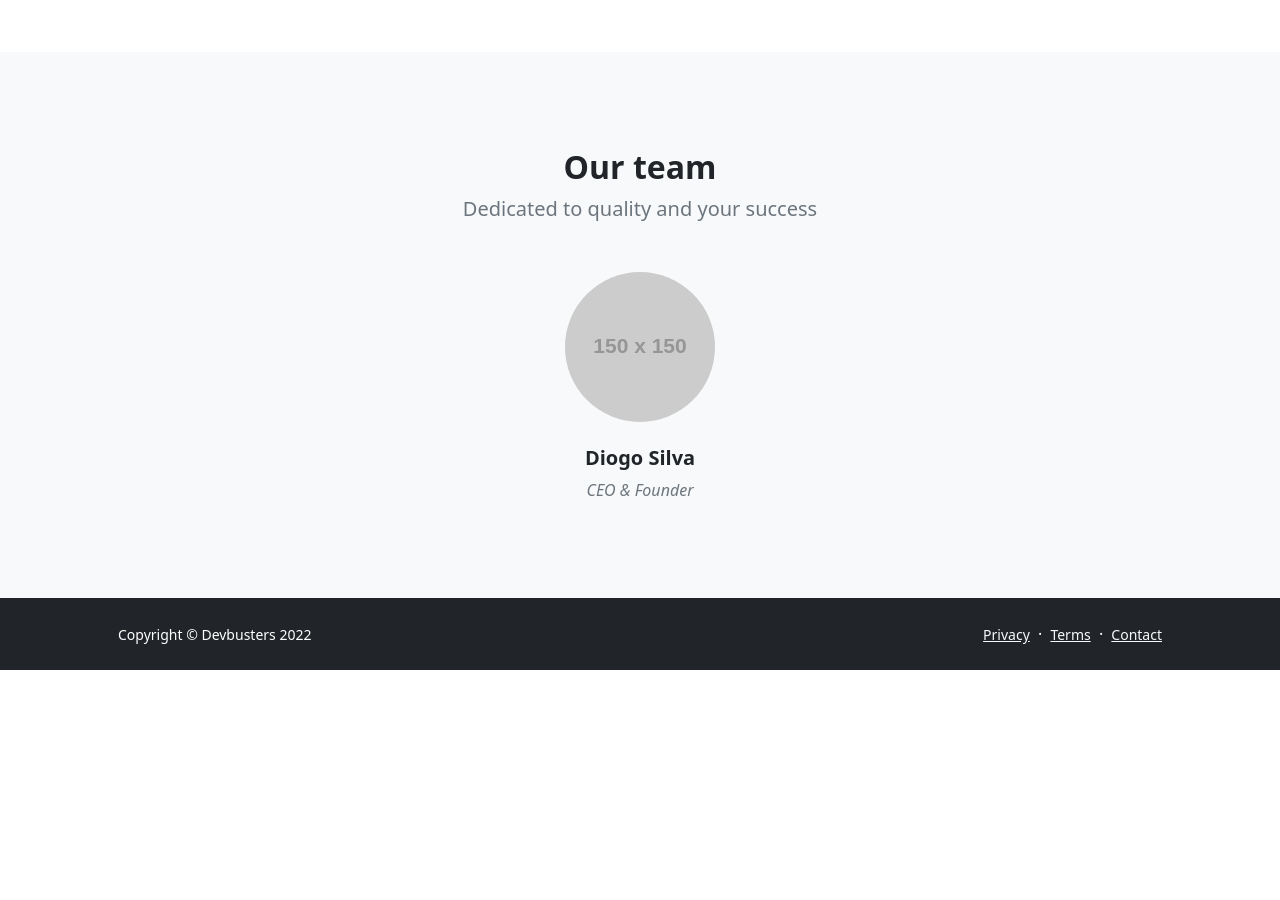
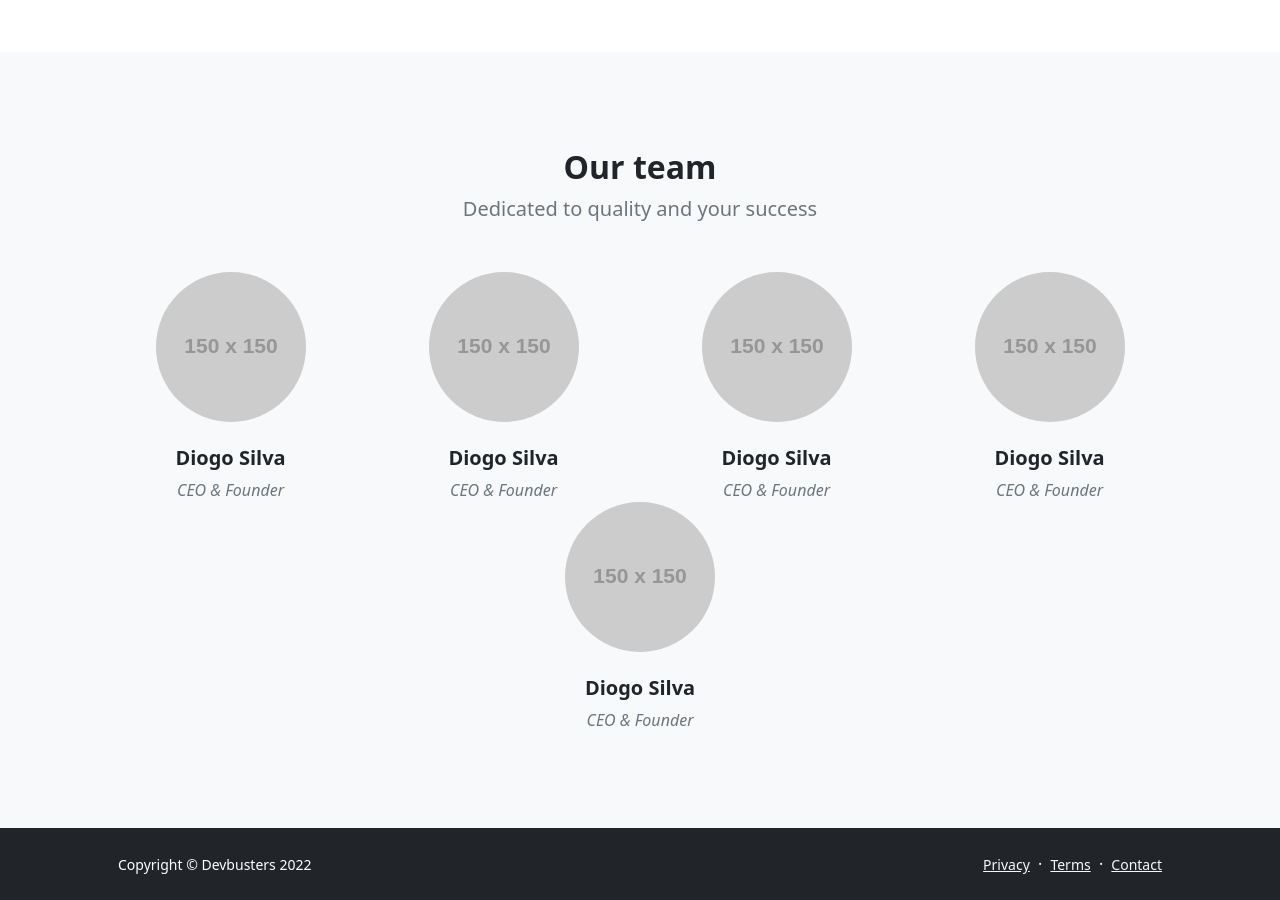
Before and after one commit to Devbusters/devbusters, a Jekyll site: the page built from about.md, in a window 1280 px wide and 900 px high, scrolled down 1548 px. Built offline with Jekyll 4.4.1, drawn with Linux system fonts in a browser that asks for light colours; before the commit the page ends 2218 px from its top, so only the background shows below that.

Commit message:
Update team.yml

```diff
--- a/_data/team.yml
+++ b/_data/team.yml
@@ -2,3 +2,23 @@
   title: CEO & Founder
   linkedin: https://www.linkedin.com/in/diogofgm/
   twitter: https://twitter.com/diogofgm
+
+- name: Diogo Silva
+  title: CEO & Founder
+  linkedin: https://www.linkedin.com/in/diogofgm/
+  twitter: https://twitter.com/diogofgm
+
+- name: Diogo Silva
+  title: CEO & Founder
+  linkedin: https://www.linkedin.com/in/diogofgm/
+  twitter: https://twitter.com/diogofgm
+
+- name: Diogo Silva
+  title: CEO & Founder
+  linkedin: https://www.linkedin.com/in/diogofgm/
+  twitter: https://twitter.com/diogofgm
+
+- name: Diogo Silva
+  title: CEO & Founder
+  linkedin: https://www.linkedin.com/in/diogofgm/
+  twitter: https://twitter.com/diogofgm
```
